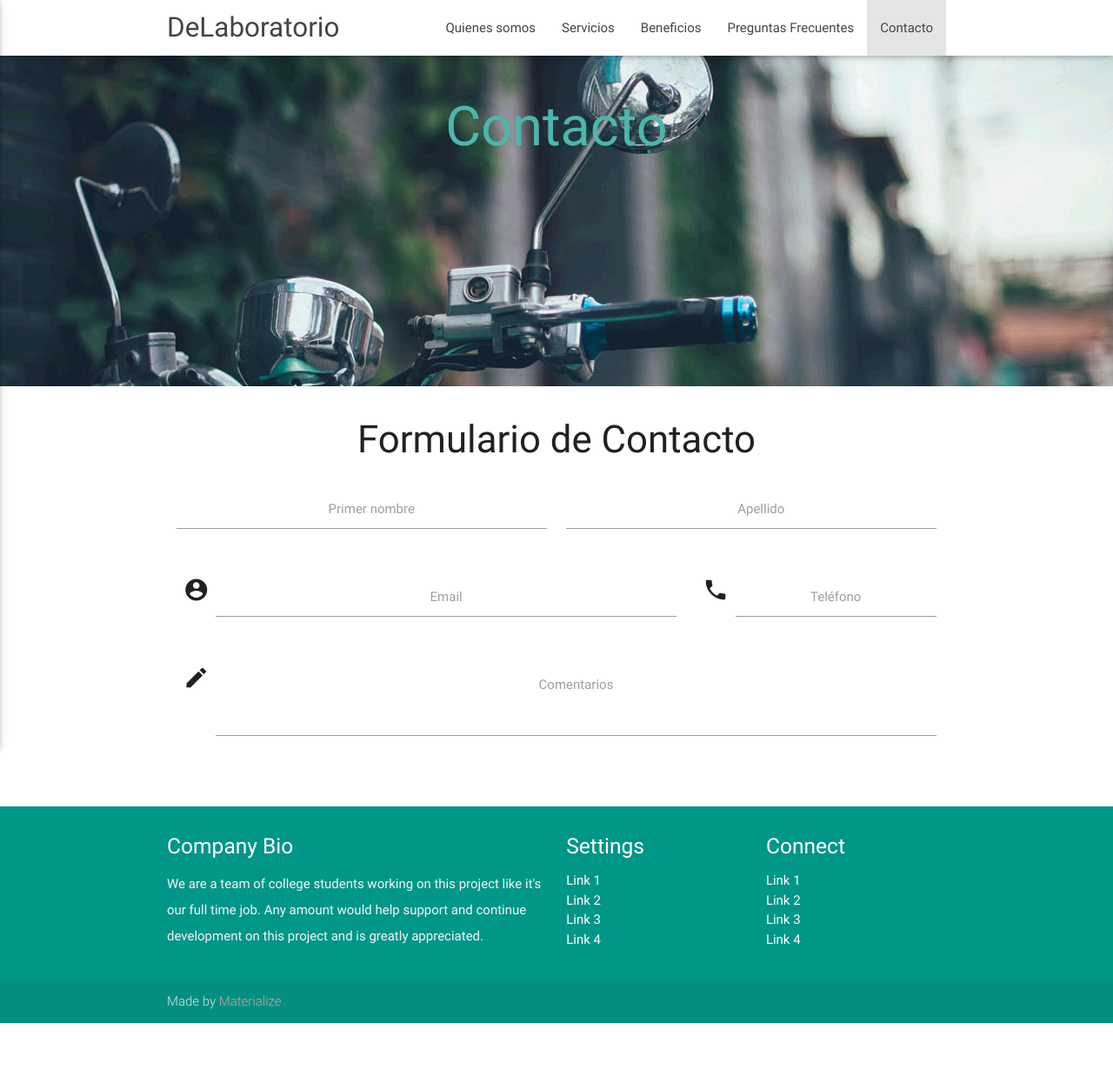
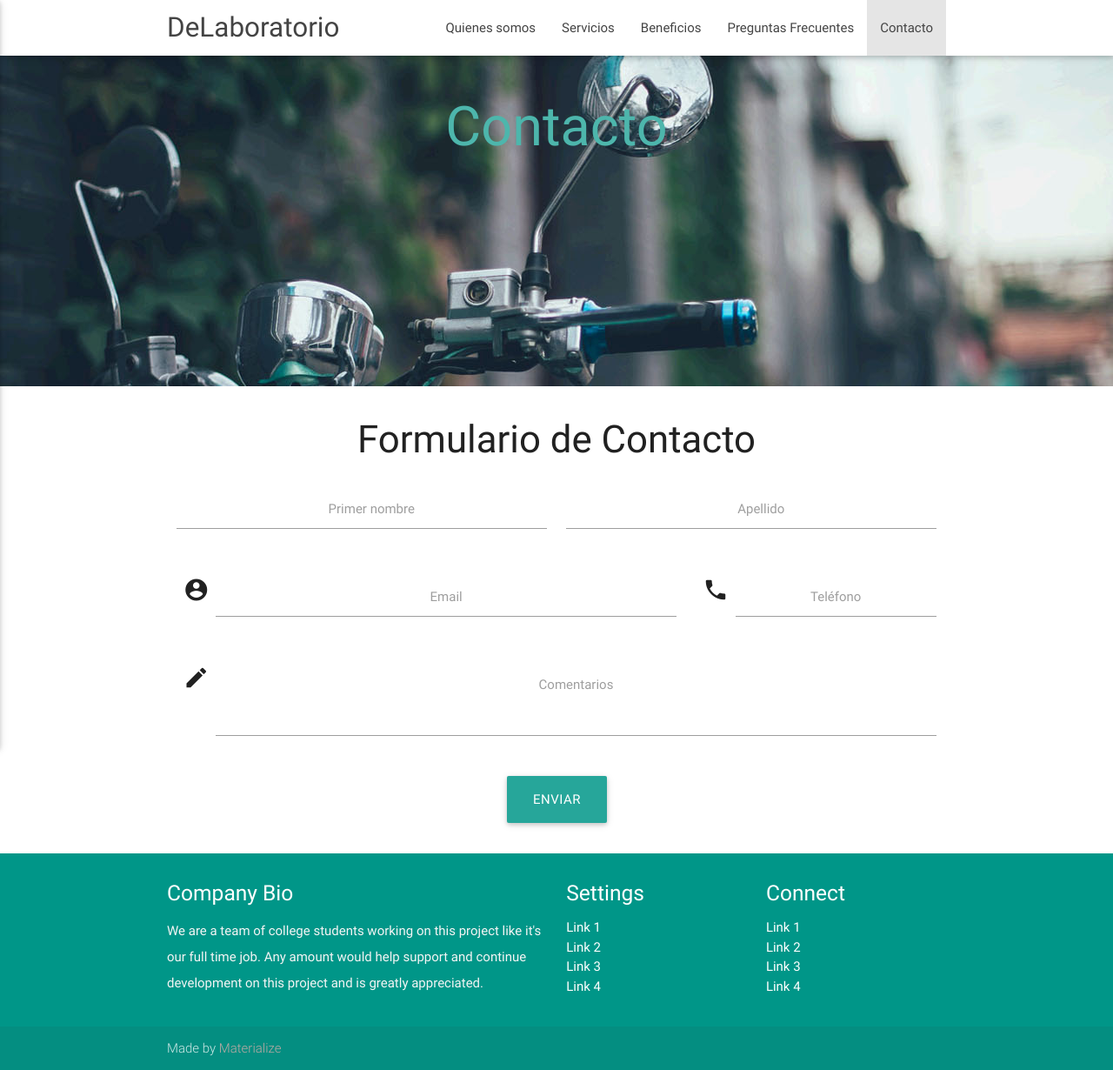
Before and after one commit to johanazapata/johanazapata.github.io, a plain HTML site: page contact.html in a window 1280 px wide. Shown: the whole page at 87% size. Before the commit the page ends 1176 px from the top, so only its background shows below. Drawn offline with nearby package versions, Linux system fonts and the light colour scheme.

Commit message:
formulario contacto

```diff
--- a/contact.html
+++ b/contact.html
@@ -83,6 +83,7 @@
 					         	 <label for="comentarios">Comentarios</label>
 					        </div>
 					      </div>
+					      <a class="waves-effect waves-light btn-large">Enviar</a>
 					    </form>
 					</div>
 				</div>
@@ -129,5 +130,10 @@
 		<script src="https://code.jquery.com/jquery-2.1.1.min.js"></script>
 		<script src="js/materialize.js"></script>
 		<script src="js/init.js"></script>
+		<script>
+			$('#comentarios').trigger('autoresize');
+
+		</script>
+
 	</body>
 </html>
```
